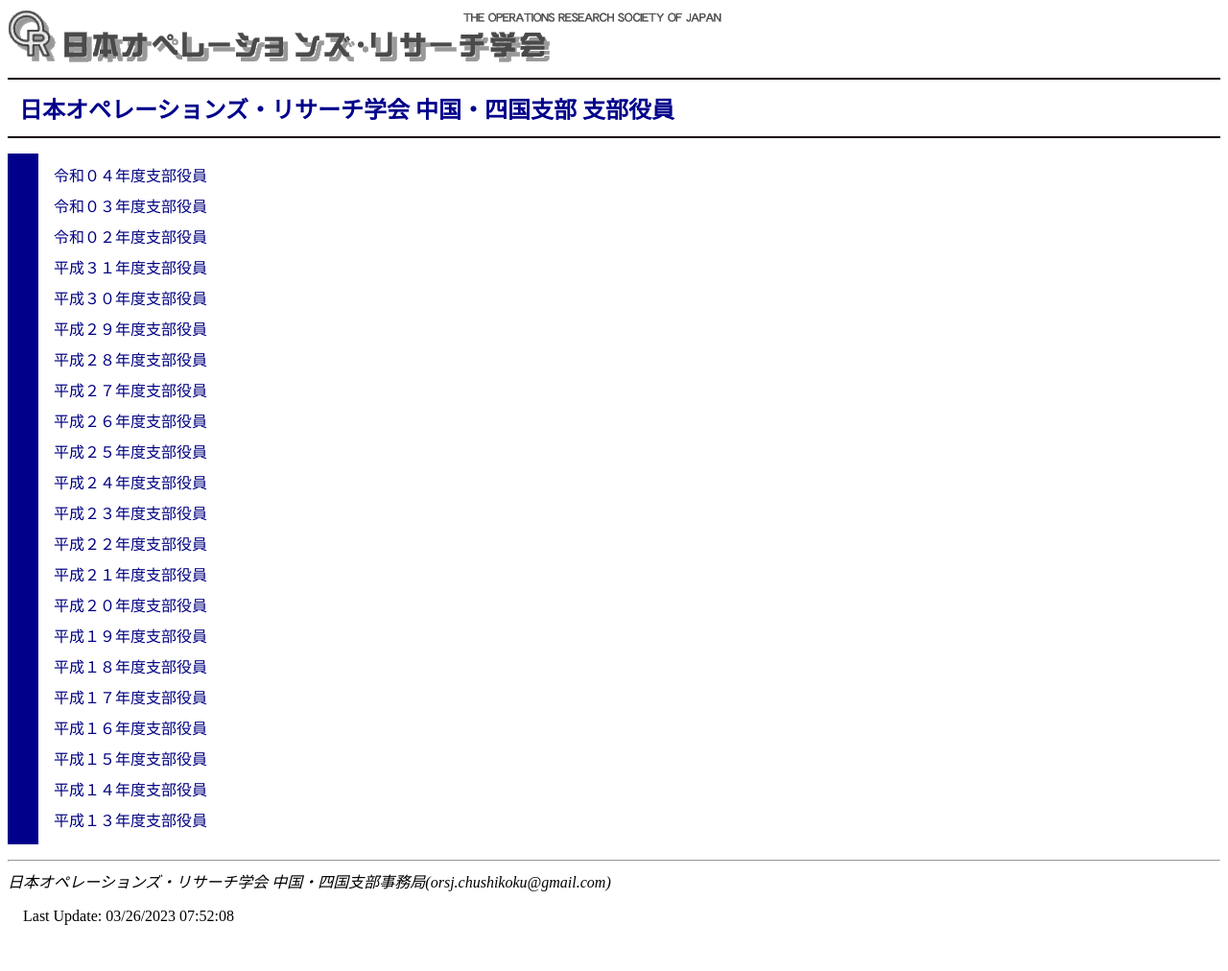
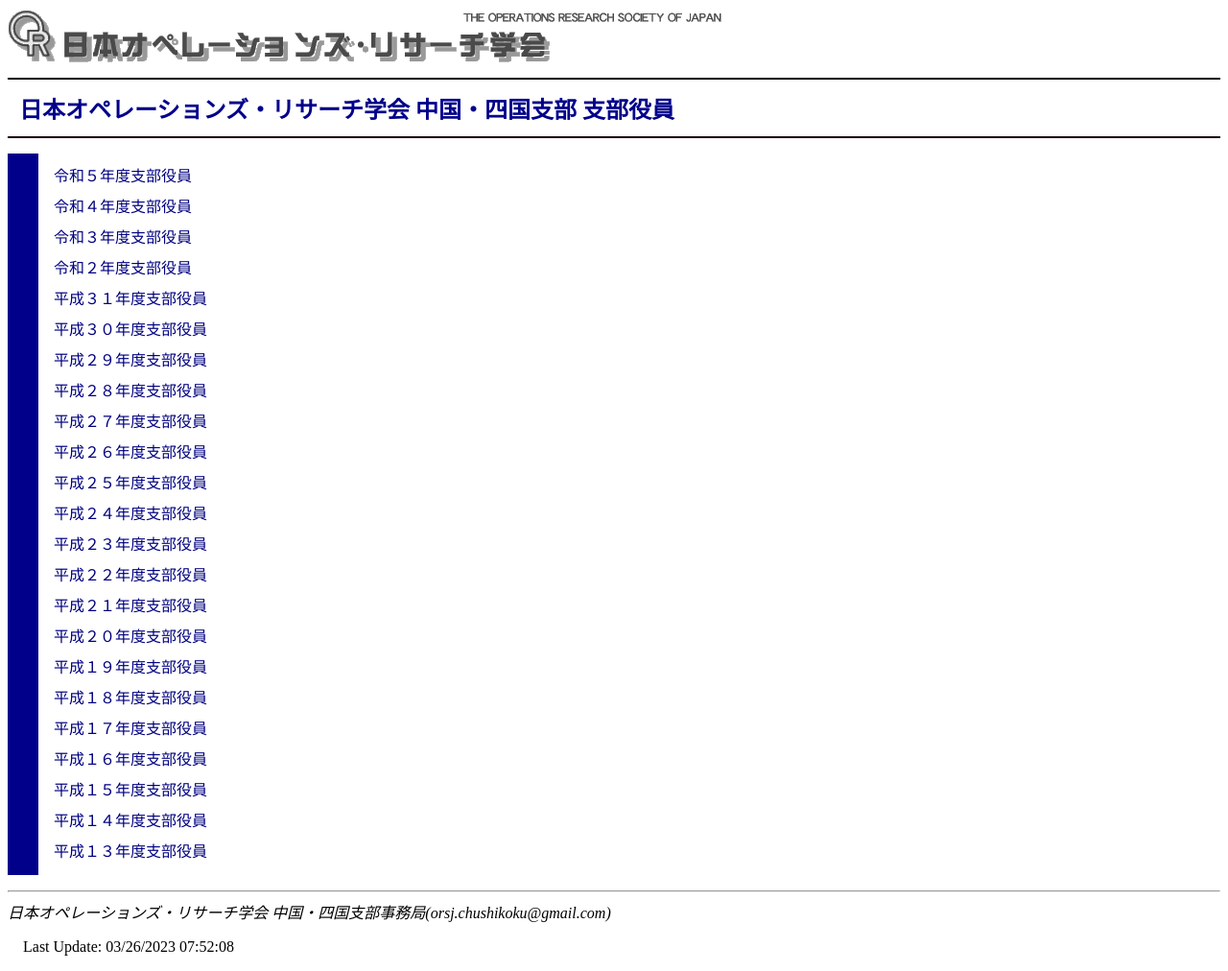
Before and after one commit to orsj-cs/orsj-cs.github.io, a Jekyll site: the page built from members/index.html, in a window 1280 px wide. Shown: the whole page at 96% size. Built offline with Jekyll 4.4.1, drawn with Linux system fonts in a browser that asks for light colours; before the commit the page ends 980 px from its top, so only the background shows below that.

Commit message:
Update index.html

```diff
--- a/members/index.html
+++ b/members/index.html
@@ -4,9 +4,10 @@ title: 日本オペレーションズ・リサーチ学会 中国・四国支部
 ---
 
 <ul>
-    <li><a href="members2022.pdf">令和０４年度支部役員</a></li>
-    <li><a href="members2021.pdf">令和０３年度支部役員</a></li>
-    <li><a href="members2020.html">令和０２年度支部役員</a></li>
+    <li><a href="members2023.pdf">令和５年度支部役員</a></li>
+    <li><a href="members2022.pdf">令和４年度支部役員</a></li>
+    <li><a href="members2021.pdf">令和３年度支部役員</a></li>
+    <li><a href="members2020.html">令和２年度支部役員</a></li>
     <li><a href="members2019.html">平成３１年度支部役員</a></li>
     <li><a href="members2018.html">平成３０年度支部役員</a></li>
     <li><a href="members2017.html">平成２９年度支部役員</a></li>
```
